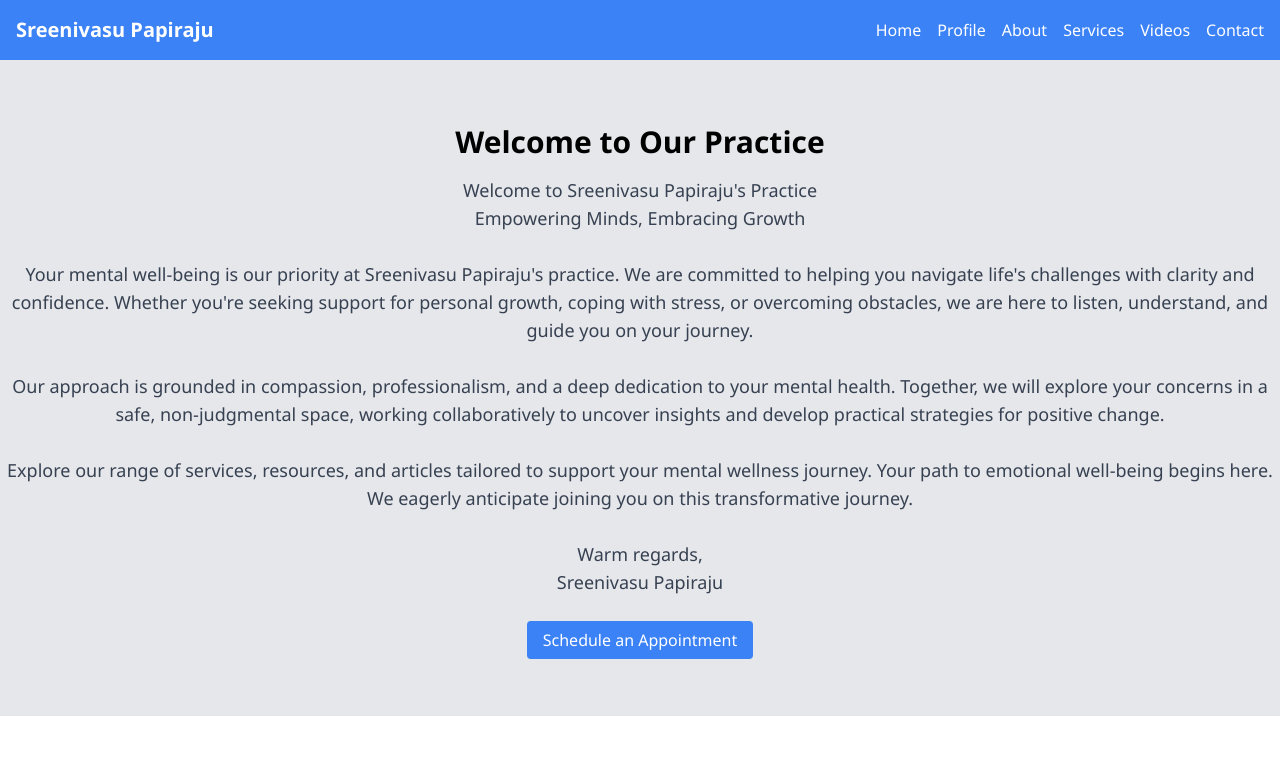
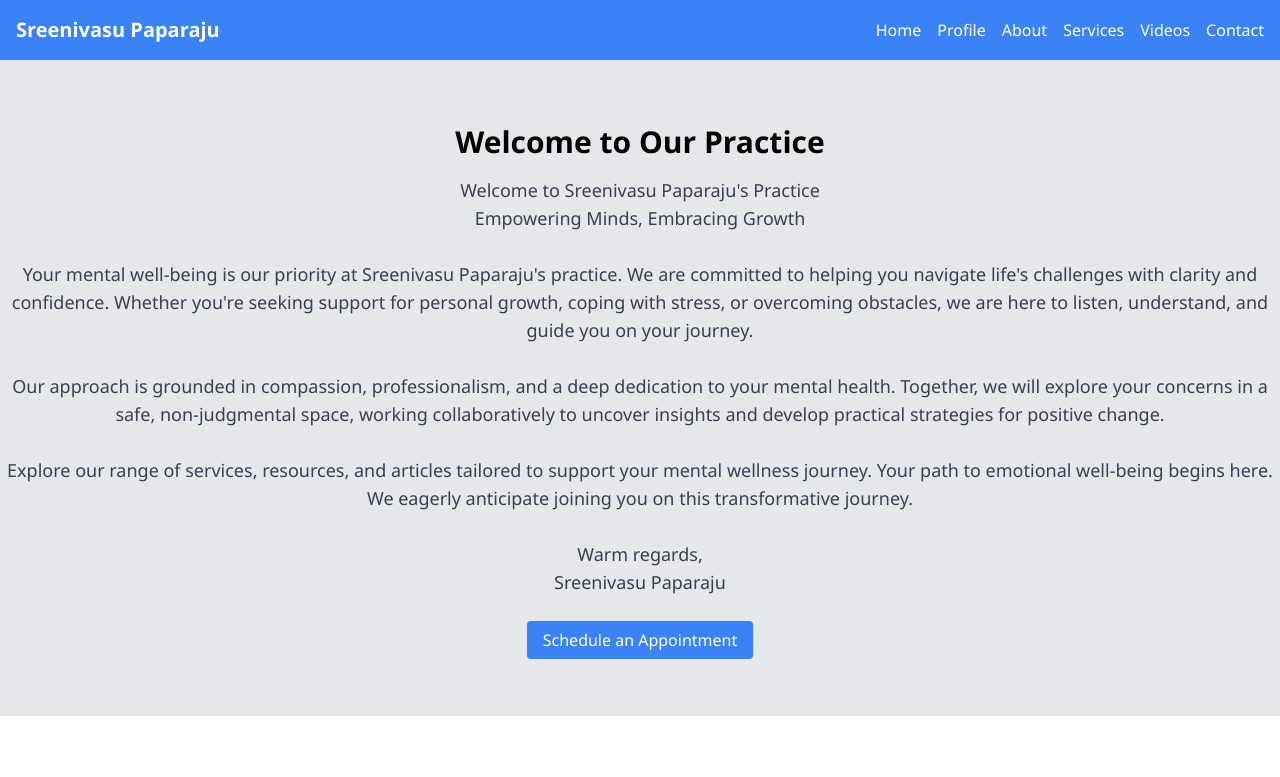
Before and after one commit to srinivas921/website, a plain HTML site: page index.html in a window 1280 px wide. Shown: the top 777 px of the page. Drawn offline with nearby package versions, Linux system fonts and the light colour scheme.

Commit message:
spell check

```diff
--- a/index.html
+++ b/index.html
@@ -34,7 +34,7 @@
     <!-- Header -->
     <nav class="bg-blue-500 text-white py-4">
         <div class="container mx-auto px-4 flex justify-between items-center">
-            <h1 class="text-xl font-bold">Sreenivasu Papiraju</h1>
+            <h1 class="text-xl font-bold">Sreenivasu Paparaju</h1>
 
             <!-- Navigation Links -->
             <ul class="hidden lg:flex space-x-4">
@@ -65,10 +65,10 @@
         <div class="container mx-auto text-center">
             <h2 class="text-3xl font-bold mb-4">Welcome to Our Practice</h2>
             <p class="text-lg text-gray-700 mb-8">
-                Welcome to Sreenivasu Papiraju's Practice<br>
+                Welcome to Sreenivasu Paparaju's Practice<br>
                 Empowering Minds, Embracing Growth
                 <br><br>
-                Your mental well-being is our priority at Sreenivasu Papiraju's practice. We are committed to helping
+                Your mental well-being is our priority at Sreenivasu Paparaju's practice. We are committed to helping
                 you navigate life's challenges with clarity and confidence. Whether you're seeking support for personal
                 growth, coping with stress, or overcoming obstacles, we are here to listen, understand, and guide you on
                 your journey.
@@ -82,7 +82,7 @@
                 journey.
                 <br><br>
                 Warm regards,<br>
-                Sreenivasu Papiraju
+                Sreenivasu Paparaju
             </p>
             <a href="#contact" class="bg-blue-500 hover:bg-blue-600 text-white py-2 px-4 rounded">Schedule an
                 Appointment</a>
@@ -228,7 +228,7 @@
     <!-- Footer -->
     <footer class="bg-gray-800 text-white py-4">
         <div class="container mx-auto text-center">
-            <p>&copy; 2024 Sreenivasu Papiraju All rights reserved.</p>
+            <p>&copy; 2024 Sreenivasu Paparaju All rights reserved.</p>
         </div>
     </footer>
 
```
